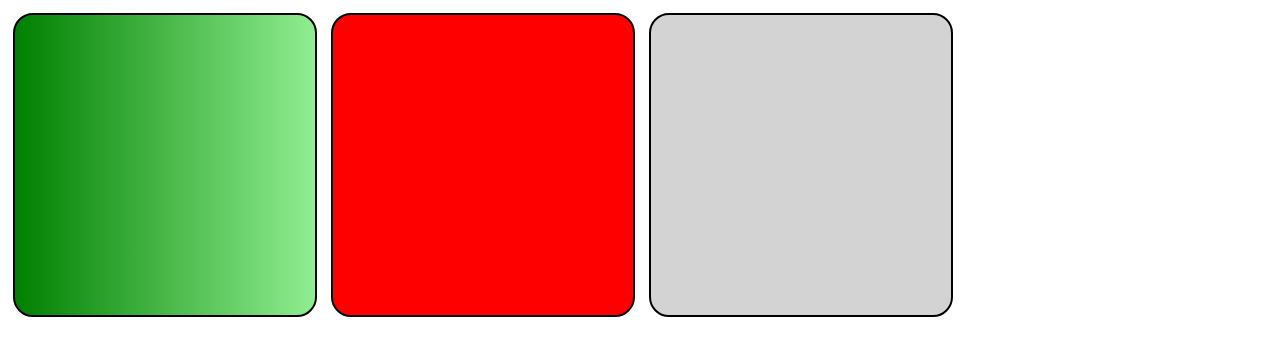
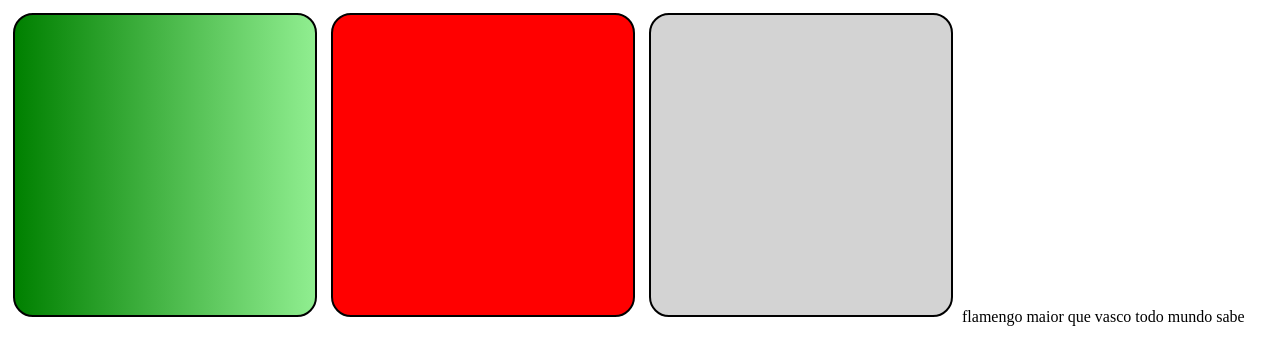
Before and after one commit to GuizinMelhor/html-css, a plain HTML site: page execicios/ex001.html in a window 1280 px wide. Drawn offline with Linux system fonts and the light colour scheme.

Commit message:
atualizei

```diff
--- a/execicios/ex001.html
+++ b/execicios/ex001.html
@@ -10,6 +10,8 @@
     <div class="quadrado" id="q1"></div>
     <div class="quadrado" id="q2"></div>
     <div class="quadrado" id="q3"></div>
+    flamengo maior que vasco
+    todo mundo sabe
 
 </body>
 </html>
```
